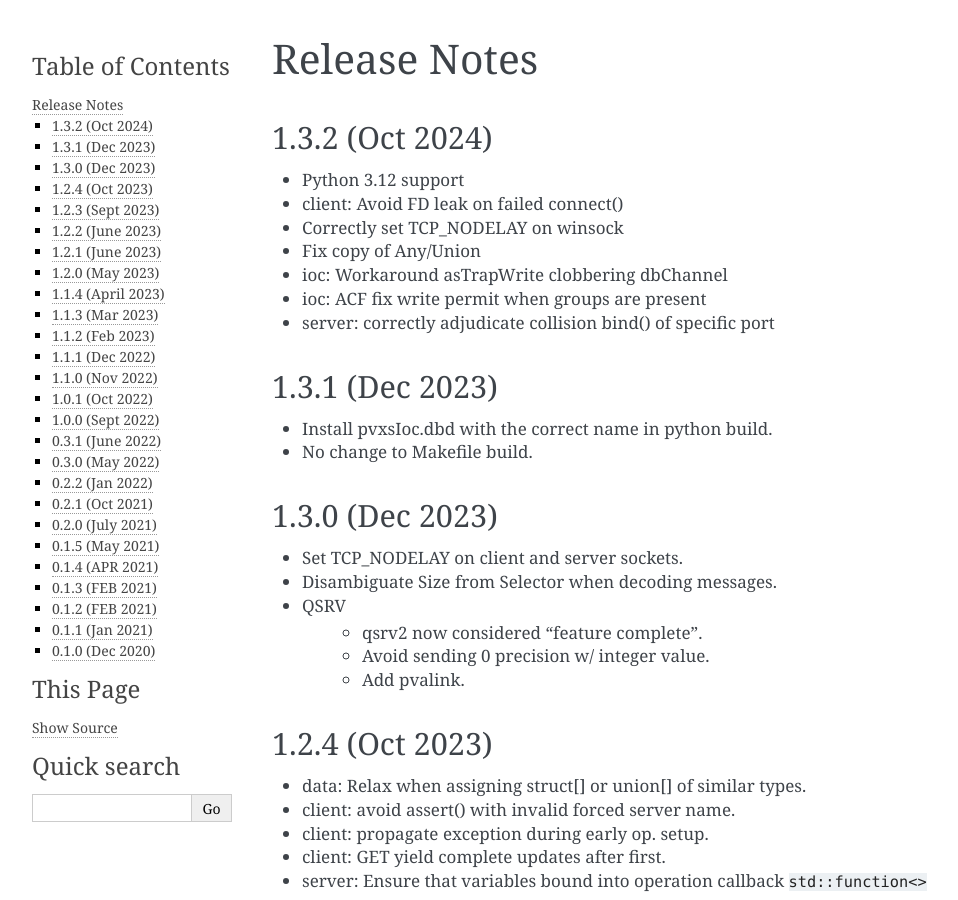
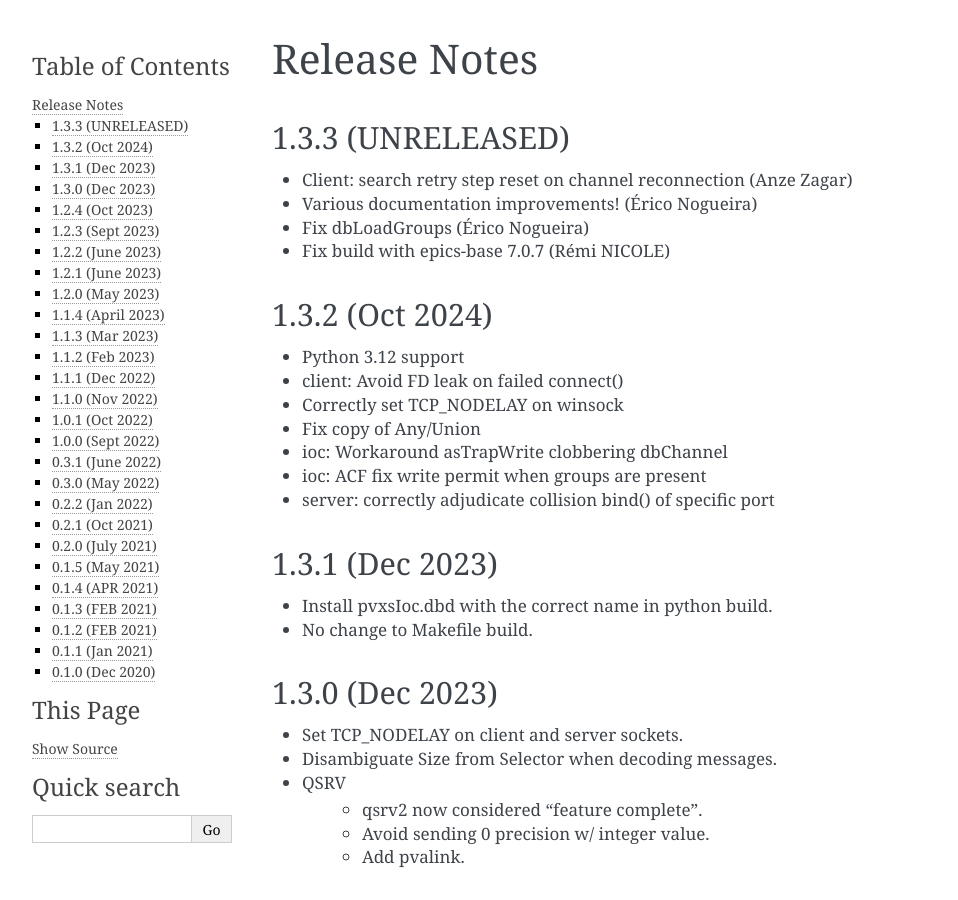
Before and after one commit to epics-base/pvxs, a Sphinx documentation site: the page built from documentation/releasenotes.rst, in a window 1280 px wide and 900 px high. Shown: the whole window, without its empty margins (148-1106 px from the left). Built offline with Sphinx 7.4.7, drawn with Linux system fonts in a browser that asks for light colours; pages that are not in the unit, such as notebooks, are missing from menus.

Commit message:
update release notes

```diff
--- a/documentation/releasenotes.rst
+++ b/documentation/releasenotes.rst
@@ -2,6 +2,14 @@
 
 Release Notes
 =============
+
+1.3.3 (UNRELEASED)
+------------------
+
+* Client: search retry step reset on channel reconnection (Anze Zagar)
+* Various documentation improvements!  (Érico Nogueira)
+* Fix dbLoadGroups (Érico Nogueira)
+* Fix build with epics-base 7.0.7 (Rémi NICOLE)
 
 1.3.2 (Oct 2024)
 ------------------
```
